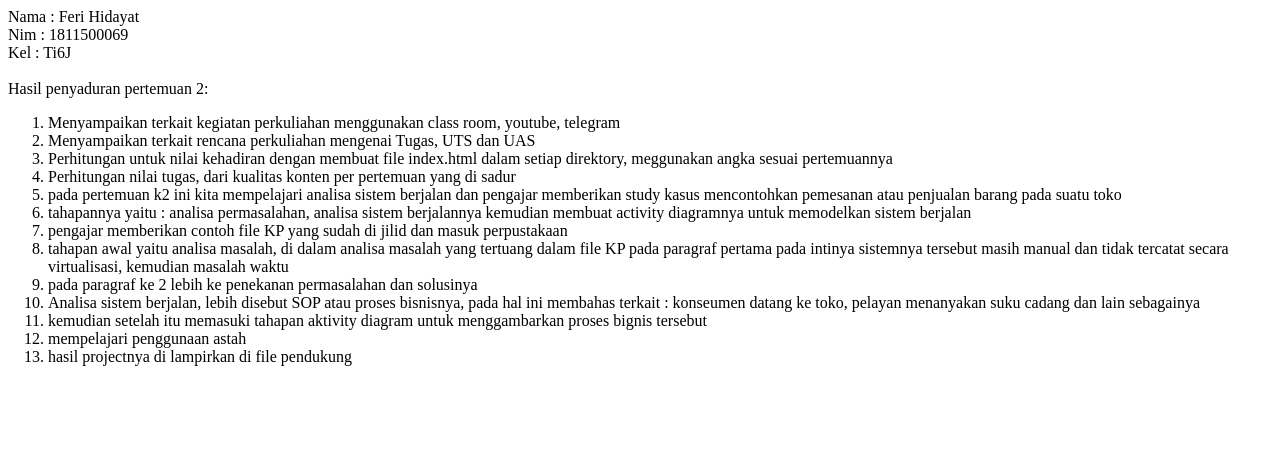
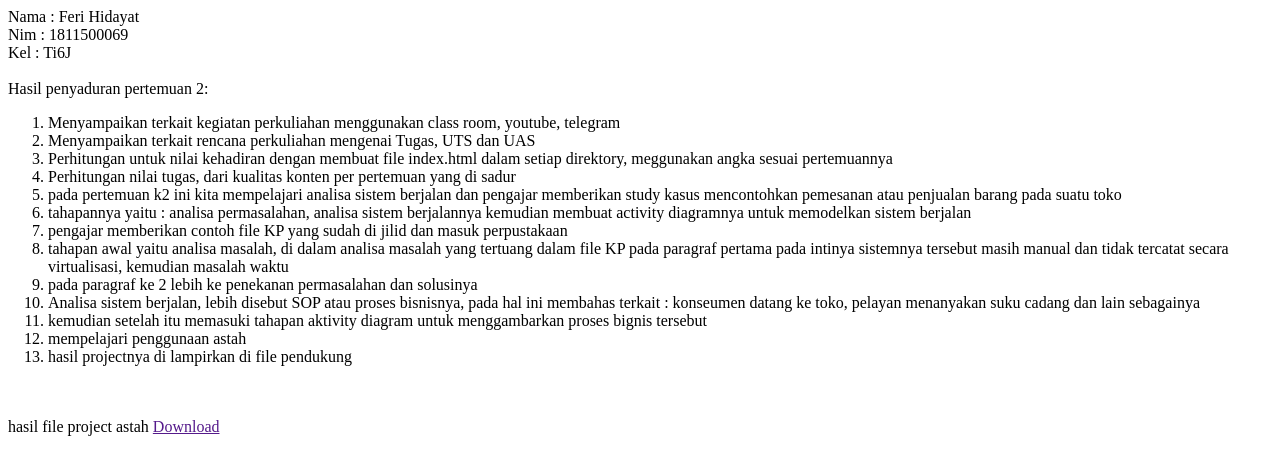
Before and after one commit to Feri2410/sadurrpl, a plain HTML site: page 2/index.html in a window 1280 px wide. Drawn offline with Linux system fonts and the light colour scheme.

Commit message:
Update index.html

```diff
--- a/2/index.html
+++ b/2/index.html
@@ -21,3 +21,6 @@ Hasil penyaduran pertemuan 2:<br>
 
 
 </ol>
+<br>
+<br>
+hasil file project astah <a href=""target="_blank">Download</a>
```
